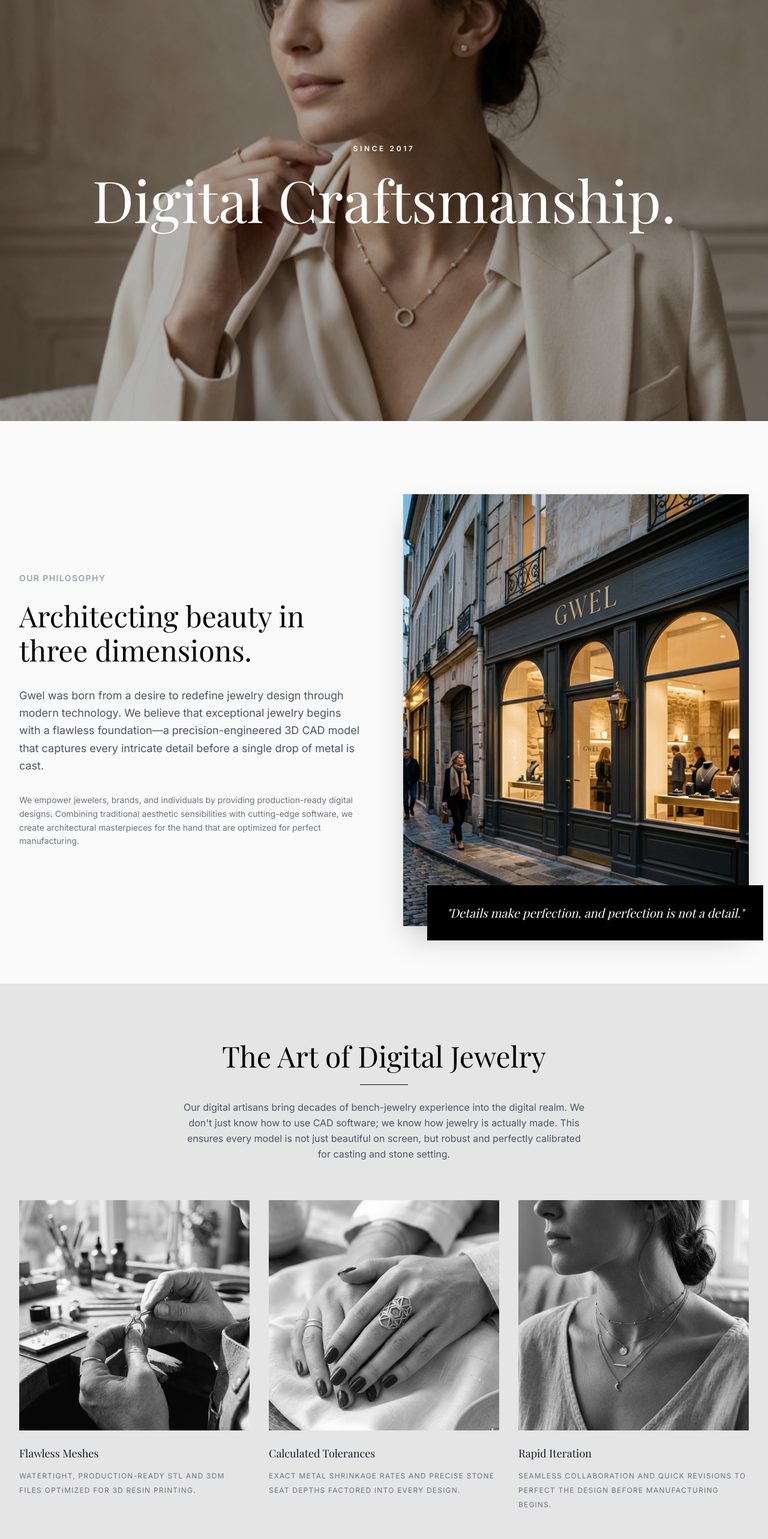
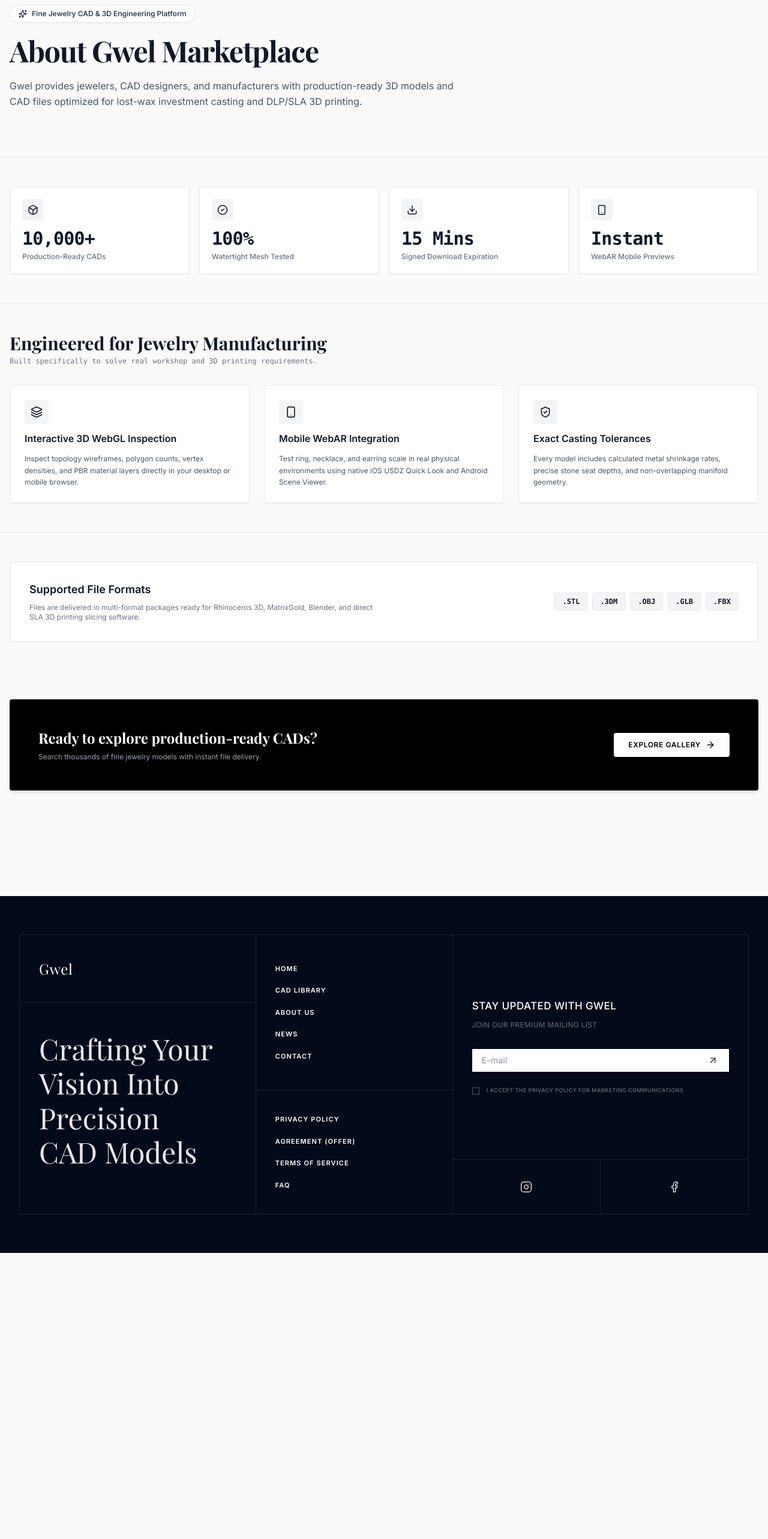
Before and after one commit to ehsaancode/diamondDraft, a React (Vite) app in the folder frontend/: page /about in a window 1280 px wide. Shown: the part 140-2706 px from the top of the page at 60% size. After the commit the page ends 2229 px from the top, so only its background shows below. Built offline with nearby package versions, Linux system fonts and the light colour scheme; no server answers.

Commit message:
style: redesign About page to match practical light theme

```diff
--- a/frontend/src/pages/About.jsx
+++ b/frontend/src/pages/About.jsx
@@ -1,216 +1,179 @@
-import React, { useRef } from 'react';
-import { motion, useScroll, useTransform } from 'framer-motion';
-import { ArrowDown } from 'lucide-react';
+import React from 'react';
+import { motion } from 'framer-motion';
+import { Link } from 'react-router-dom';
+import {
+  Box,
+  CheckCircle2,
+  Layers,
+  Smartphone,
+  ShieldCheck,
+  Download,
+  ArrowRight,
+  Sparkles,
+  Zap
+} from 'lucide-react';
 
 const About = () => {
-  const containerRef = useRef(null);
-  const { scrollYProgress } = useScroll({
-    target: containerRef,
-    offset: ["start start", "end end"]
-  });
+  return (
+    <div className="bg-[#fafafa] min-h-screen text-gray-900 pb-32 font-sans">
+      {/* Header Section */}
+      <section className="py-16 md:py-20 px-4 max-w-7xl mx-auto border-b border-gray-200">
+        <motion.div
+          initial={{ opacity: 0, y: 20 }}
+          animate={{ opacity: 1, y: 0 }}
+          transition={{ duration: 0.5 }}
+          className="max-w-3xl space-y-4"
+        >
+          <div className="inline-flex items-center gap-2 px-3.5 py-1.5 rounded-full bg-white border border-gray-200 text-xs font-semibold text-gray-700 shadow-xs">
+            <Sparkles className="w-3.5 h-3.5 text-gray-900" />
+            <span>Fine Jewelry CAD & 3D Engineering Platform</span>
+          </div>
 
-  const heroY = useTransform(scrollYProgress, [0, 0.2], [0, -50]);
-  const heroOpacity = useTransform(scrollYProgress, [0, 0.2], [1, 0]);
+          <h1 className="text-4xl md:text-5xl font-serif font-extrabold text-gray-900 tracking-tight leading-tight">
+            About Gwel Marketplace
+          </h1>
 
-  return (
-    <div ref={containerRef} className="bg-[#fafafa] flex flex-col items-center overflow-x-hidden">
+          <p className="text-base text-gray-600 leading-relaxed font-sans">
+            Gwel provides jewelers, CAD designers, and manufacturers with production-ready 3D models and CAD files optimized for lost-wax investment casting and DLP/SLA 3D printing.
+          </p>
+        </motion.div>
+      </section>
 
-      {/* Hero Section */}
-      <section className="relative h-screen w-full flex items-center justify-center overflow-hidden">
-        <motion.div
-          style={{ y: heroY, opacity: heroOpacity }}
-          className="absolute inset-0 z-0"
-        >
-          <img
-            src="/images/about_hero.png"
-            alt="About Gwel"
-            className="w-full h-full object-cover grayscale-[20%] brightness-90"
-          />
-          <div className="absolute inset-0 bg-black/20" />
-        </motion.div>
+      {/* Key Marketplace Metrics */}
+      <section className="py-12 px-4 max-w-7xl mx-auto">
+        <div className="grid grid-cols-2 md:grid-cols-4 gap-4">
+          {[
+            { metric: '10,000+', label: 'Production-Ready CADs', icon: Box },
+            { metric: '100%', label: 'Watertight Mesh Tested', icon: CheckCircle2 },
+            { metric: '15 Mins', label: 'Signed Download Expiration', icon: Download },
+            { metric: 'Instant', label: 'WebAR Mobile Previews', icon: Smartphone }
+          ].map((item, idx) => {
+            const IconComponent = item.icon;
+            return (
+              <motion.div
+                key={idx}
+                initial={{ opacity: 0, y: 15 }}
+                whileInView={{ opacity: 1, y: 0 }}
+                viewport={{ once: true }}
+                transition={{ duration: 0.4, delay: idx * 0.1 }}
+                className="bg-white border border-gray-200 p-5 rounded-sm shadow-xs flex flex-col justify-between"
+              >
+                <div className="w-9 h-9 rounded-sm bg-gray-100 flex items-center justify-center text-gray-900 mb-3">
+                  <IconComponent size={18} />
+                </div>
+                <div>
+                  <h3 className="text-2xl md:text-3xl font-black text-gray-900 font-mono tracking-tight">
+                    {item.metric}
+                  </h3>
+                  <p className="text-xs font-medium text-gray-500 mt-1">{item.label}</p>
+                </div>
+              </motion.div>
+            );
+          })}
+        </div>
+      </section>
 
-        <div className="relative z-10 text-center text-white px-8">
-          <motion.p
+      {/* Core Platform Capabilities */}
+      <section className="py-12 px-4 max-w-7xl mx-auto border-t border-gray-200">
+        <div className="mb-8">
+          <h2 className="text-2xl md:text-3xl font-serif font-extrabold text-gray-900">
+            Engineered for Jewelry Manufacturing
+          </h2>
+          <p className="text-xs text-gray-500 font-mono mt-1">
+            Built specifically to solve real workshop and 3D printing requirements.
+          </p>
+        </div>
+
+        <div className="grid grid-cols-1 md:grid-cols-3 gap-6">
+          <motion.div
             initial={{ opacity: 0, y: 20 }}
-            animate={{ opacity: 1, y: 0 }}
-            transition={{ duration: 0.8, delay: 0.2 }}
-            className="uppercase tracking-[0.3em] text-[10px] md:text-xs mb-4 font-semibold"
+            whileInView={{ opacity: 1, y: 0 }}
+            viewport={{ once: true }}
+            transition={{ duration: 0.4 }}
+            className="bg-white border border-gray-200 p-6 rounded-sm space-y-3 shadow-xs hover:border-gray-400 transition-all"
           >
-            Since 2017
-          </motion.p>
-          <motion.h1
-            initial={{ opacity: 0, y: 30 }}
-            animate={{ opacity: 1, y: 0 }}
-            transition={{ duration: 1, delay: 0.4 }}
-            className="text-6xl md:text-8xl font-serif mb-6 leading-tight"
+            <div className="w-10 h-10 rounded-sm bg-gray-100 flex items-center justify-center text-gray-900">
+              <Layers size={20} />
+            </div>
+            <h3 className="text-base font-bold text-gray-900">Interactive 3D WebGL Inspection</h3>
+            <p className="text-xs text-gray-600 leading-relaxed font-sans">
+              Inspect topology wireframes, polygon counts, vertex densities, and PBR material layers directly in your desktop or mobile browser.
+            </p>
+          </motion.div>
+
+          <motion.div
+            initial={{ opacity: 0, y: 20 }}
+            whileInView={{ opacity: 1, y: 0 }}
+            viewport={{ once: true }}
+            transition={{ duration: 0.4, delay: 0.1 }}
+            className="bg-white border border-gray-200 p-6 rounded-sm space-y-3 shadow-xs hover:border-gray-400 transition-all"
           >
-            Digital Craftsmanship.
-          </motion.h1>
+            <div className="w-10 h-10 rounded-sm bg-gray-100 flex items-center justify-center text-gray-900">
+              <Smartphone size={20} />
+            </div>
+            <h3 className="text-base font-bold text-gray-900">Mobile WebAR Integration</h3>
+            <p className="text-xs text-gray-600 leading-relaxed font-sans">
+              Test ring, necklace, and earring scale in real physical environments using native iOS USDZ Quick Look and Android Scene Viewer.
+            </p>
+          </motion.div>
+
           <motion.div
-            initial={{ opacity: 0 }}
-            animate={{ opacity: 1 }}
-            transition={{ duration: 1, delay: 1 }}
-            className="absolute bottom-12 left-1/2 -translate-x-1/2 animate-bounce"
+            initial={{ opacity: 0, y: 20 }}
+            whileInView={{ opacity: 1, y: 0 }}
+            viewport={{ once: true }}
+            transition={{ duration: 0.4, delay: 0.2 }}
+            className="bg-white border border-gray-200 p-6 rounded-sm space-y-3 shadow-xs hover:border-gray-400 transition-all"
           >
-            <ArrowDown className="text-white/60" size={24} />
+            <div className="w-10 h-10 rounded-sm bg-gray-100 flex items-center justify-center text-gray-900">
+              <ShieldCheck size={20} />
+            </div>
+            <h3 className="text-base font-bold text-gray-900">Exact Casting Tolerances</h3>
+            <p className="text-xs text-gray-600 leading-relaxed font-sans">
+              Every model includes calculated metal shrinkage rates, precise stone seat depths, and non-overlapping manifold geometry.
+            </p>
           </motion.div>
         </div>
       </section>
 
-      {/* Our Philosophy Section */}
-      <section className="py-24 px-8 max-w-7xl mx-auto w-full">
-        <div className="grid grid-cols-1 lg:grid-cols-2 gap-16 items-center">
-          <motion.div
-            initial={{ opacity: 0, x: -50 }}
-            whileInView={{ opacity: 1, x: 0 }}
-            viewport={{ once: true }}
-            transition={{ duration: 0.8 }}
-          >
-            <h2 className="text-sm uppercase tracking-widest text-gray-400 mb-6 font-bold">Our Philosophy</h2>
-            <h3 className="text-4xl md:text-5xl font-serif text-black mb-8 leading-[1.2]">
-              Architecting beauty in three dimensions.
-            </h3>
-            <p className="text-gray-600 text-lg leading-relaxed mb-8">
-              Gwel was born from a desire to redefine jewelry design through modern technology. We believe that exceptional jewelry begins with a flawless foundation—a precision-engineered 3D CAD model that captures every intricate detail before a single drop of metal is cast.
-            </p>
-            <p className="text-gray-500 leading-relaxed text-sm">
-              We empower jewelers, brands, and individuals by providing production-ready digital designs. Combining traditional aesthetic sensibilities with cutting-edge software, we create architectural masterpieces for the hand that are optimized for perfect manufacturing.
-            </p>
-          </motion.div>
-
-          <motion.div
-            initial={{ opacity: 0, scale: 0.95 }}
-            whileInView={{ opacity: 1, scale: 1 }}
-            viewport={{ once: true }}
-            transition={{ duration: 1 }}
-            className="relative"
-          >
-            <div className="aspect-[4/5] overflow-hidden bg-gray-100 ring-1 ring-black/5 shadow-2xl">
-              <img
-                src="/images/storefront.png"
-                alt="The Gwel Atelier"
-                className="w-full h-full object-cover hover:scale-105 transition-transform duration-1000"
-              />
-            </div>
-            <div className="absolute -bottom-6 -right-6 bg-black text-white p-8 hidden md:block">
-              <p className="font-serif italic text-xl">"Details make perfection, and perfection is not a detail."</p>
-            </div>
-          </motion.div>
-        </div>
-      </section>
-
-      {/* Craftsmanship Section */}
-      <section className="w-full bg-[#E5E5E5] py-24 px-8 overflow-hidden">
-        <div className="max-w-7xl mx-auto">
-          <div className="flex flex-col items-center text-center mb-16">
-            <motion.h2
-              initial={{ opacity: 0, y: 20 }}
-              whileInView={{ opacity: 1, y: 0 }}
-              viewport={{ once: true }}
-              className="text-4xl md:text-5xl font-serif text-black mb-6"
-            >
-              The Art of Digital Jewelry
-            </motion.h2>
-            <div className="w-20 h-px bg-black mb-6" />
-            <p className="max-w-2xl text-gray-600 leading-relaxed">
-              Our digital artisans bring decades of bench-jewelry experience into the digital realm. We don't just know how to use CAD software; we know how jewelry is actually made. This ensures every model is not just beautiful on screen, but robust and perfectly calibrated for casting and stone setting.
+      {/* File Formats Supported */}
+      <section className="py-12 px-4 max-w-7xl mx-auto border-t border-gray-200">
+        <div className="bg-white border border-gray-200 p-6 md:p-8 rounded-sm shadow-xs flex flex-col md:flex-row items-center justify-between gap-6">
+          <div className="space-y-2">
+            <h3 className="text-lg font-bold text-gray-900">Supported File Formats</h3>
+            <p className="text-xs text-gray-500 max-w-xl">
+              Files are delivered in multi-format packages ready for Rhinoceros 3D, MatrixGold, Blender, and direct SLA 3D printing slicing software.
             </p>
           </div>
 
-          <div className="grid grid-cols-1 md:grid-cols-3 gap-8">
-            <motion.div
-               initial={{ opacity: 0, y: 30 }}
-               whileInView={{ opacity: 1, y: 0 }}
-               viewport={{ once: true }}
-               transition={{ delay: 0.2 }}
-               className="group"
-            >
-              <div className="aspect-square mb-6 overflow-hidden">
-                <img src="/images/craftsmanship.png" alt="Detail" className="w-full h-full object-cover grayscale group-hover:grayscale-0 transition-all duration-700" />
-              </div>
-              <h4 className="text-lg font-serif mb-3">Flawless Meshes</h4>
-              <p className="text-xs text-gray-500 uppercase tracking-widest leading-loose">
-                Watertight, production-ready STL and 3DM files optimized for 3D resin printing.
-              </p>
-            </motion.div>
-
-            <motion.div
-               initial={{ opacity: 0, y: 30 }}
-               whileInView={{ opacity: 1, y: 0 }}
-               viewport={{ once: true }}
-               transition={{ delay: 0.4 }}
-               className="group"
-            >
-              <div className="aspect-square mb-6 overflow-hidden">
-                <img src="/images/hero_hands_1772534059346.png" alt="Materials" className="w-full h-full object-cover grayscale group-hover:grayscale-0 transition-all duration-700" />
-              </div>
-              <h4 className="text-lg font-serif mb-3">Calculated Tolerances</h4>
-              <p className="text-xs text-gray-500 uppercase tracking-widest leading-loose">
-                Exact metal shrinkage rates and precise stone seat depths factored into every design.
-              </p>
-            </motion.div>
-
-            <motion.div
-               initial={{ opacity: 0, y: 30 }}
-               whileInView={{ opacity: 1, y: 0 }}
-               viewport={{ once: true }}
-               transition={{ delay: 0.6 }}
-               className="group"
-            >
-              <div className="aspect-square mb-6 overflow-hidden">
-                <img src="/images/necklaces_1772534131738.png" alt="Finish" className="w-full h-full object-cover grayscale group-hover:grayscale-0 transition-all duration-700" />
-              </div>
-              <h4 className="text-lg font-serif mb-3">Rapid Iteration</h4>
-              <p className="text-xs text-gray-500 uppercase tracking-widest leading-loose">
-                Seamless collaboration and quick revisions to perfect the design before manufacturing begins.
-              </p>
-            </motion.div>
+          <div className="flex flex-wrap gap-2 shrink-0 font-mono text-xs font-bold">
+            {['.STL', '.3DM', '.OBJ', '.GLB', '.FBX'].map((fmt) => (
+              <span key={fmt} className="px-3 py-1.5 bg-gray-100 border border-gray-200 rounded-sm text-gray-900">
+                {fmt}
+              </span>
+            ))}
           </div>
         </div>
       </section>
 
-      {/* Values Section */}
-      <section className="py-24 px-8 max-w-5xl mx-auto w-full text-center">
-        <h2 className="text-sm uppercase tracking-widest text-gray-400 mb-12 font-bold">Our Values</h2>
-        <div className="grid grid-cols-1 md:grid-cols-2 lg:grid-cols-4 gap-12">
-          <div>
-            <h5 className="font-serif text-xl mb-3 italic">Quality</h5>
-            <p className="text-xs text-gray-500 tracking-wider">Uncompromising standards in every detail.</p>
+      {/* Call To Action */}
+      <section className="py-12 px-4 max-w-7xl mx-auto">
+        <div className="bg-black text-white p-8 md:p-12 rounded-sm flex flex-col md:flex-row items-center justify-between gap-6 shadow-md">
+          <div className="space-y-2 text-center md:text-left">
+            <h3 className="text-2xl font-serif font-bold">Ready to explore production-ready CADs?</h3>
+            <p className="text-xs text-gray-400">Search thousands of fine jewelry models with instant file delivery.</p>
           </div>
-          <div>
-            <h5 className="font-serif text-xl mb-3 italic">Integrity</h5>
-            <p className="text-xs text-gray-500 tracking-wider">Transparent sourcing and fair practices.</p>
-          </div>
-          <div>
-            <h5 className="font-serif text-xl mb-3 italic">Innovation</h5>
-            <p className="text-xs text-gray-500 tracking-wider">Modernizing the art of jewelry making.</p>
-          </div>
-          <div>
-            <h5 className="font-serif text-xl mb-3 italic">Legacy</h5>
-            <p className="text-xs text-gray-500 tracking-wider">Creating tomorrow's heirlooms today.</p>
+
+          <div className="flex items-center gap-3">
+            <Link
+              to="/shop"
+              className="px-6 py-3 bg-white text-black font-bold text-xs rounded-sm hover:bg-gray-100 transition-colors uppercase tracking-wider flex items-center gap-2"
+            >
+              <span>Explore Gallery</span>
+              <ArrowRight size={16} />
+            </Link>
           </div>
         </div>
       </section>
-
-      {/* CTA Section */}
-      <section className="bg-black text-white w-full py-24 px-8 flex flex-col items-center text-center">
-        <motion.h2
-          initial={{ opacity: 0, scale: 0.9 }}
-          whileInView={{ opacity: 1, scale: 1 }}
-          transition={{ duration: 0.8 }}
-          className="text-4xl md:text-6xl font-serif mb-12"
-        >
-          Render your reality.
-        </motion.h2>
-        <motion.button
-          whileHover={{ scale: 1.05 }}
-          whileTap={{ scale: 0.95 }}
-          className="px-12 py-4 border border-white hover:bg-white hover:text-black transition-all duration-300 uppercase tracking-[0.2em] text-sm"
-        >
-          Browse CAD Models
-        </motion.button>
-      </section>
-
     </div>
   );
 };
```
